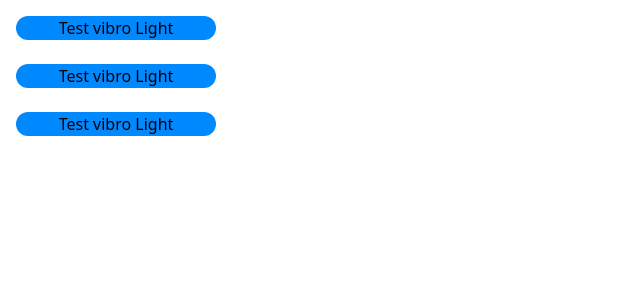
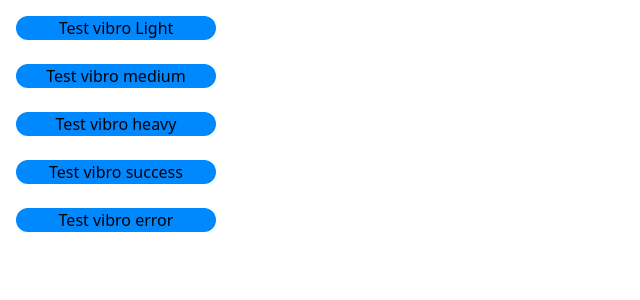
Before and after one commit to evgeny1602/volleyball-bot, a React (Vite) app in the folder front/: page / in a window 1280 px wide. Shown: the top 300 px of the page, without its empty margins (0-640 px from the left). Built offline with nearby package versions, Linux system fonts and the light colour scheme.

Commit message:
test vibro

```diff
--- a/front/src/App.jsx
+++ b/front/src/App.jsx
@@ -27,14 +27,28 @@ export const App = () => {
         className="bg-bot-primary rounded-3xl w-50 hover:cursor-pointer active:scale-[0.96] transition-transform"
         onClick={() => tgVibro('medium')}
       >
-        Test vibro Light
+        Test vibro medium
       </button>
 
       <button
         className="bg-bot-primary rounded-3xl w-50 hover:cursor-pointer active:scale-[0.96] transition-transform"
         onClick={() => tgVibro('heavy')}
       >
-        Test vibro Light
+        Test vibro heavy
+      </button>
+
+      <button
+        className="bg-bot-primary rounded-3xl w-50 hover:cursor-pointer active:scale-[0.96] transition-transform"
+        onClick={() => tgVibro('success')}
+      >
+        Test vibro success
+      </button>
+
+      <button
+        className="bg-bot-primary rounded-3xl w-50 hover:cursor-pointer active:scale-[0.96] transition-transform"
+        onClick={() => tgVibro('error')}
+      >
+        Test vibro error
       </button>
     </div>
   )
--- a/front/src/utils/telegram.js
+++ b/front/src/utils/telegram.js
@@ -36,7 +36,11 @@ export const tgVibro = (pattern) => {
     case 'heavy':
       WebApp.HapticFeedback.impactOccurred('heavy')
       break
+    case 'success':
+      WebApp.HapticFeedback.notificationOccurred('success')
+      break
+    case 'error':
+      WebApp.HapticFeedback.notificationOccurred('error')
+      break
   }
-
-  // WebApp.HapticFeedback.selectionChanged()
 }
```
